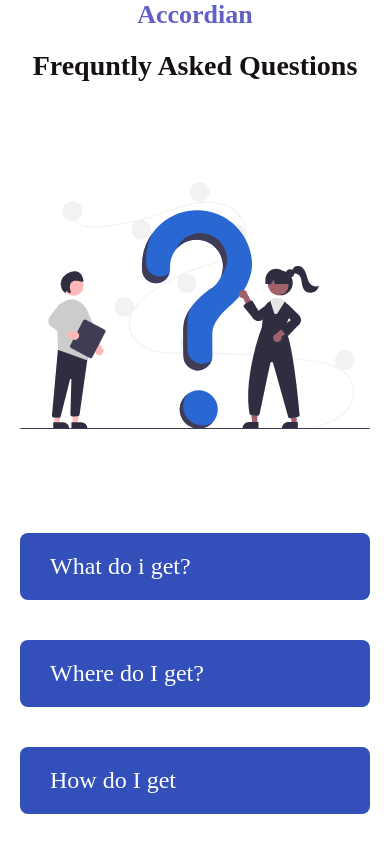
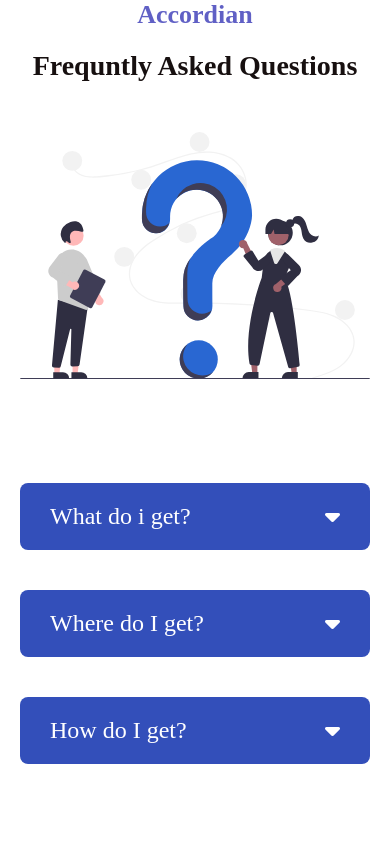
Before and after one commit to belalhossain22000/faq, a plain HTML site: page index.html in a window 390 px wide. Drawn offline with Linux system fonts and the light colour scheme.

Commit message:
added full complete

```diff
--- a/index.html
+++ b/index.html
@@ -5,11 +5,12 @@
     <meta charset="UTF-8">
     <meta name="viewport" content="width=device-width, initial-scale=1.0">
     <title>FAQ</title>
+    <link rel="stylesheet" href="https://cdnjs.cloudflare.com/ajax/libs/font-awesome/6.4.2/css/all.min.css" />
     <link rel="stylesheet" href="style.css">
 </head>
 
 <body>
-    <main >
+    <main>
         <h5>Accordian</h5>
         <h2>Frequntly Asked Questions</h2>
         <section class="main-secton">
@@ -19,21 +20,44 @@
             <div class="right">
                 <div class="accordion">
                     <div class="accordion-item">
-                        <div class="accordion-header">What do i get?</div>
+                        <div class="accordion-header">
+                            What do i get?
+                            <p class="arrow">
+                                <i class="fa-solid fa-caret-down"></i>
+                            </p>
+                        </div>
                         <div class="accordion-content">
-                           Lorem ipsum dolor sit amet consectetur, adipisicing elit. Suscipit vel nisi sunt vitae quam eum ipsum, aperiam laudantium laborum, doloribus ipsa eveniet, molestias veritatis ipsam voluptates mollitia incidunt exercitationem sequi voluptatum minus perspiciatis libero voluptatibus corrupti! Provident nostrum dolore, excepturi distinctio architecto cum dolorum neque deserunt sequi amet fugiat exercitationem?
+                            Lorem ipsum dolor sit amet consectetur, adipisicing elit. Suscipit vel nisi sunt vitae quam
+                            eum ipsum, aperiam laudantium laborum, doloribus ipsa eveniet, molestias veritatis ipsam
+                            voluptates mollitia incidunt exercitationem sequi voluptatum minus perspiciatis libero
+                            voluptatibus corrupti! Provident nostrum dolore, excepturi distinctio architecto cum dolorum
+                            neque deserunt sequi amet fugiat exercitationem?
                         </div>
                     </div>
                     <div class="accordion-item">
-                        <div class="accordion-header">Where do I get?</div>
+                        <div class="accordion-header">Where do I get?
+                            <p class="arrow">
+                                <i class="fa-solid fa-caret-down"></i>
+                            </p>
+                        </div>
                         <div class="accordion-content">
-                            Lorem ipsum dolor sit amet consectetur adipisicing elit. Maiores necessitatibus voluptatibus facilis quasi adipisci ab veritatis, laboriosam ducimus totam odit hic laborum cum numquam culpa voluptates cumque! Suscipit fugit saepe quas rerum quibusdam eos at in asperiores magnam ab! Laborum magni numquam ea odit? Reiciendis totam natus maiores modi ullam.
+                            Lorem ipsum dolor sit amet consectetur adipisicing elit. Maiores necessitatibus voluptatibus
+                            facilis quasi adipisci ab veritatis, laboriosam ducimus totam odit hic laborum cum numquam
+                            culpa voluptates cumque! Suscipit fugit saepe quas rerum quibusdam eos at in asperiores
+                            magnam ab! Laborum magni numquam ea odit? Reiciendis totam natus maiores modi ullam.
                         </div>
                     </div>
                     <div class="accordion-item">
-                        <div class="accordion-header">How do I get </div>
+                        <div class="accordion-header">How do I get?
+                            <p class="arrow">
+                                <i class="fa-solid fa-caret-down"></i>
+                            </p>
+                        </div>
                         <div class="accordion-content">
-                            Lorem ipsum dolor sit amet consectetur adipisicing elit. Maiores necessitatibus voluptatibus facilis quasi adipisci ab veritatis, laboriosam ducimus totam odit hic laborum cum numquam culpa voluptates cumque! Suscipit fugit saepe quas rerum quibusdam eos at in asperiores magnam ab! Laborum magni numquam ea odit? Reiciendis totam natus maiores modi ullam.
+                            Lorem ipsum dolor sit amet consectetur adipisicing elit. Maiores necessitatibus voluptatibus
+                            facilis quasi adipisci ab veritatis, laboriosam ducimus totam odit hic laborum cum numquam
+                            culpa voluptates cumque! Suscipit fugit saepe quas rerum quibusdam eos at in asperiores
+                            magnam ab! Laborum magni numquam ea odit? Reiciendis totam natus maiores modi ullam.
                         </div>
                     </div>
                 </div>
--- a/script.js
+++ b/script.js
@@ -1,3 +1,24 @@
+
+// document.addEventListener("DOMContentLoaded", function() {
+//     const accordionHeaders = document.querySelectorAll(".accordion-header");
+
+//     accordionHeaders.forEach(header => {
+//       header.addEventListener("click", function() {
+//         // Toggle active class for the clicked accordion item
+//         this.parentElement.classList.toggle("active");
+
+//         // Close other accordion items
+//         const activeItem = this.parentElement;
+//         const accordionItems = document.querySelectorAll(".accordion-item");
+//         accordionItems.forEach(item => {
+//           if (item !== activeItem) {
+//             item.classList.remove("active");
+//           }
+//         });
+//       });
+//     });
+//   });
+
 
 document.addEventListener("DOMContentLoaded", function() {
     const accordionHeaders = document.querySelectorAll(".accordion-header");
@@ -7,12 +28,24 @@ document.addEventListener("DOMContentLoaded", function() {
             // Toggle active class for the clicked accordion item
             this.parentElement.classList.toggle("active");
 
+            // Toggle arrow icons
+            const arrowIcons = this.querySelectorAll(".arrow i");
+            arrowIcons.forEach(icon => {
+                icon.classList.toggle("fa-caret-up");
+                icon.classList.toggle("fa-caret-down");
+            });
+
             // Close other accordion items
             const activeItem = this.parentElement;
             const accordionItems = document.querySelectorAll(".accordion-item");
             accordionItems.forEach(item => {
                 if (item !== activeItem) {
                     item.classList.remove("active");
+                    const icons = item.querySelectorAll(".arrow i");
+                    icons.forEach(icon => {
+                        icon.classList.add("fa-caret-down");
+                        icon.classList.remove("fa-caret-up");
+                    });
                 }
             });
         });
--- a/style.css
+++ b/style.css
@@ -51,6 +51,7 @@ img {
 
 .accordion-header {
   padding-left: 30px;
+  padding-right: 30px;
   padding-top: 20px;
   padding-bottom: 20px;
   background-color: #334fba;
@@ -59,8 +60,16 @@ img {
   border-radius: 8px;
   margin-bottom: 40px;
   color: white;
+  display: flex;
+  align-items: center;
+  justify-content: space-between;
 }
 
+.arrow{
+    display: flex;
+    flex-direction: column;
+
+}
 .accordion-content {
   display: none;
   padding: 30px;
@@ -79,6 +88,9 @@ img {
     }
     main{
         width: 100%;
+    }
+    .main-secton{
+    margin-top:50px ;
     }
     .left{
         width: 100%;
```
Lines whose indentation alone changed are shown as unchanged.
